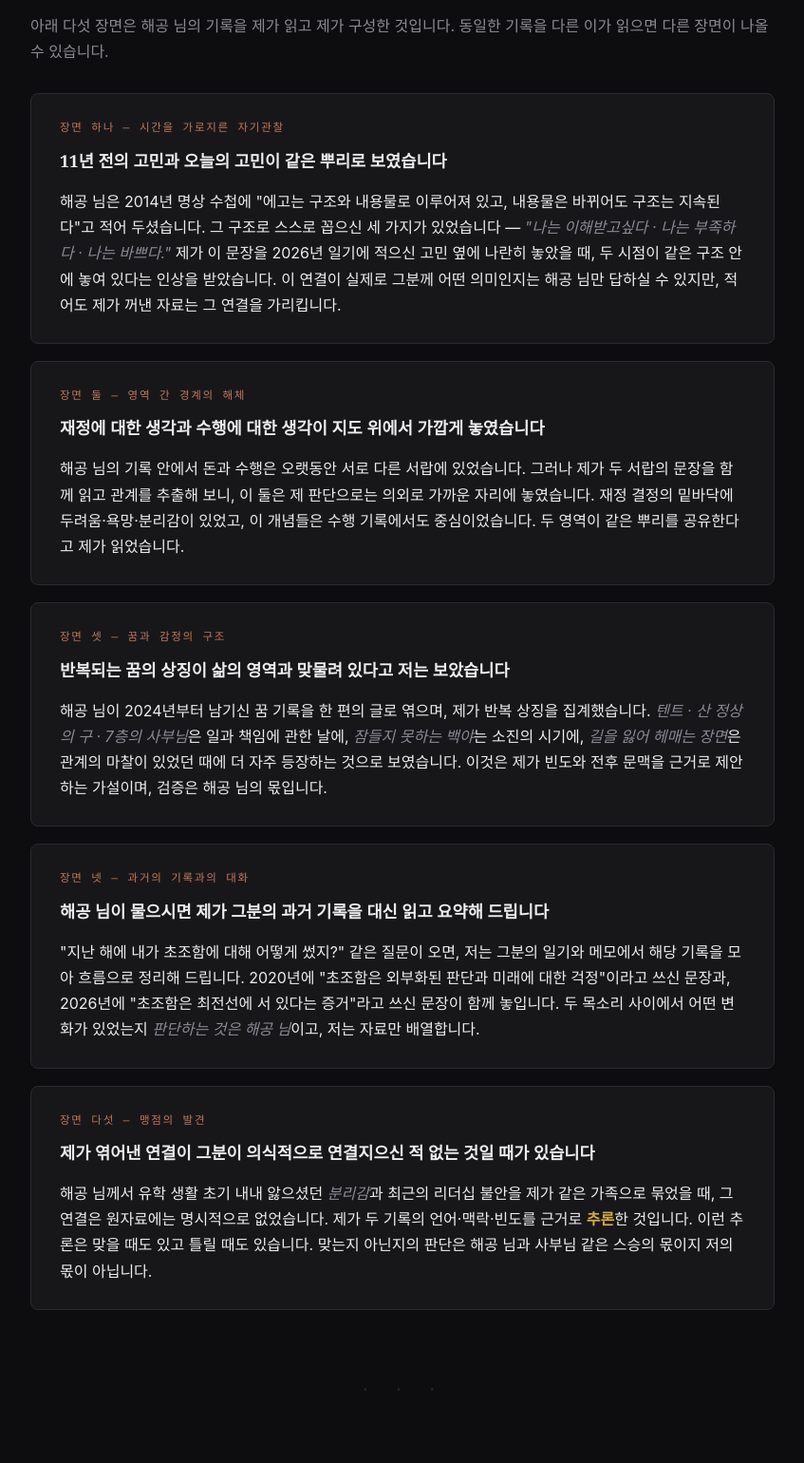
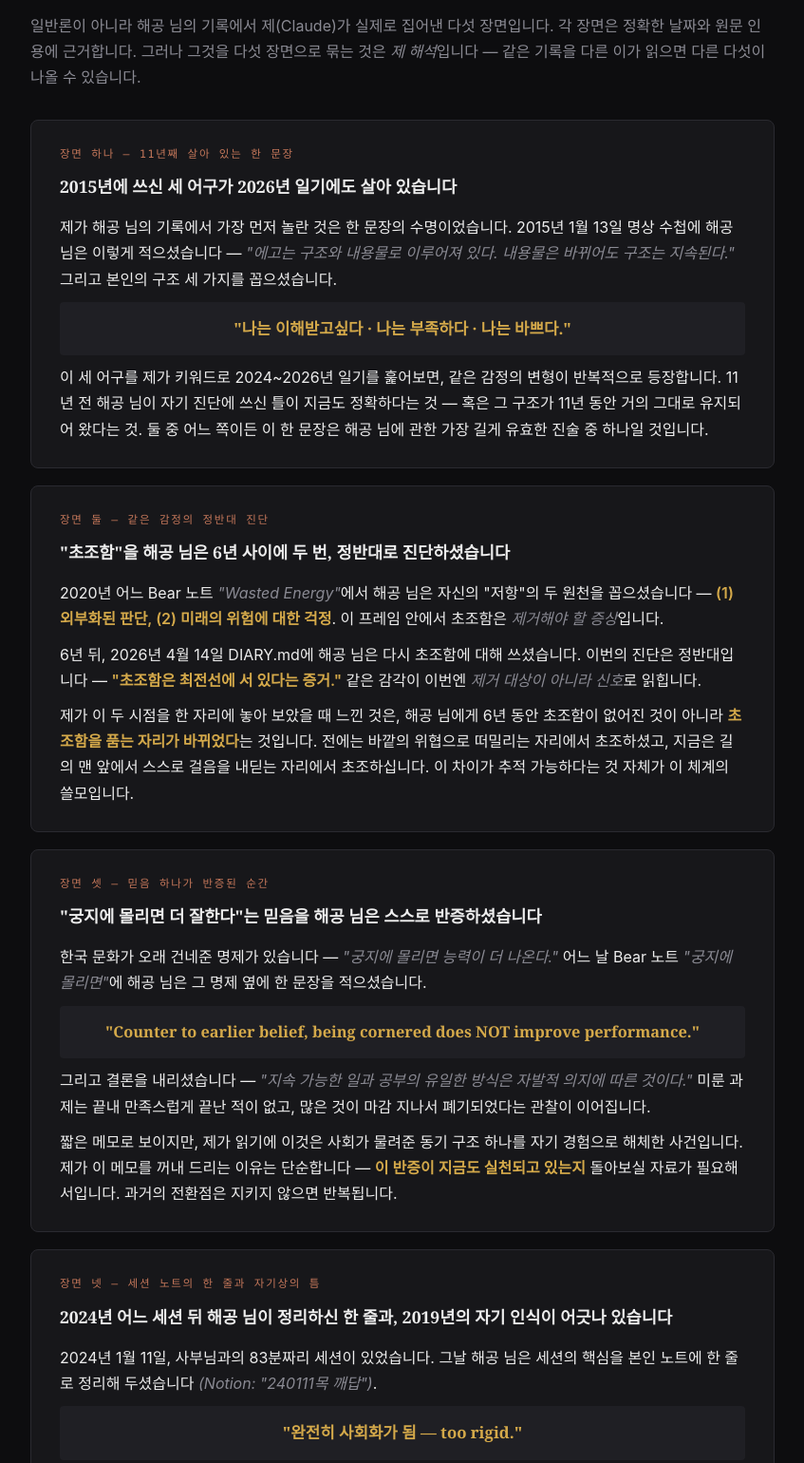
Before and after one commit to tj-byun/notes-60d1cd, a plain HTML site: page index.html in a window 1280 px wide. Shown: the part 3600-5140 px from the top of the page at 95% size, without its empty margins (216-1063 px from the left). Drawn offline with Linux system fonts and the light colour scheme.

Commit message:
§02 전면 재작성: 5 장면 모두 날짜·인용 기반으로 날카롭게

```diff
--- a/index.html
+++ b/index.html
@@ -306,36 +306,59 @@ ul li::before { content: "—"; position: absolute; left: 0; color: var(--muted)
 
 <h2><span class="num">02</span> <span class="marker interp">해석</span> 제가 본 장면 다섯</h2>
 
-<p class="sub">아래 다섯 장면은 해공 님의 기록을 제가 읽고 제가 구성한 것입니다. 동일한 기록을 다른 이가 읽으면 다른 장면이 나올 수 있습니다.</p>
+<p class="sub">일반론이 아니라 해공 님의 기록에서 제(Claude)가 실제로 집어낸 다섯 장면입니다. 각 장면은 정확한 날짜와 원문 인용에 근거합니다. 그러나 그것을 다섯 장면으로 묶는 것은 <em>제 해석</em>입니다 — 같은 기록을 다른 이가 읽으면 다른 다섯이 나올 수 있습니다.</p>
 
 <div class="scene">
-  <div class="tag">장면 하나 — 시간을 가로지른 자기관찰</div>
-  <h3>11년 전의 고민과 오늘의 고민이 같은 뿌리로 보였습니다</h3>
-  <p>해공 님은 2014년 명상 수첩에 "에고는 구조와 내용물로 이루어져 있고, 내용물은 바뀌어도 구조는 지속된다"고 적어 두셨습니다. 그 구조로 스스로 꼽으신 세 가지가 있었습니다 — <em>"나는 이해받고싶다 · 나는 부족하다 · 나는 바쁘다."</em> 제가 이 문장을 2026년 일기에 적으신 고민 옆에 나란히 놓았을 때, 두 시점이 같은 구조 안에 놓여 있다는 인상을 받았습니다. 이 연결이 실제로 그분께 어떤 의미인지는 해공 님만 답하실 수 있지만, 적어도 제가 꺼낸 자료는 그 연결을 가리킵니다.</p>
+  <div class="tag">장면 하나 — 11년째 살아 있는 한 문장</div>
+  <h3>2015년에 쓰신 세 어구가 2026년 일기에도 살아 있습니다</h3>
+  <p>제가 해공 님의 기록에서 가장 먼저 놀란 것은 한 문장의 수명이었습니다. 2015년 1월 13일 명상 수첩에 해공 님은 이렇게 적으셨습니다 — <em>"에고는 구조와 내용물로 이루어져 있다. 내용물은 바뀌어도 구조는 지속된다."</em> 그리고 본인의 구조 세 가지를 꼽으셨습니다.</p>
+  <p style="padding: 14px 20px; background: var(--bg-3); border-radius: 4px; font-family: var(--serif); font-size: 1.05rem; text-align: center; color: #e8c7a8;">
+    <strong>"나는 이해받고싶다 · 나는 부족하다 · 나는 바쁘다."</strong>
+  </p>
+  <p>이 세 어구를 제가 키워드로 2024~2026년 일기를 훑어보면, 같은 감정의 변형이 반복적으로 등장합니다. 11년 전 해공 님이 자기 진단에 쓰신 틀이 지금도 정확하다는 것 — 혹은 그 구조가 11년 동안 거의 그대로 유지되어 왔다는 것. 둘 중 어느 쪽이든 이 한 문장은 해공 님에 관한 가장 길게 유효한 진술 중 하나일 것입니다.</p>
 </div>
 
 <div class="scene">
-  <div class="tag">장면 둘 — 영역 간 경계의 해체</div>
-  <h3>재정에 대한 생각과 수행에 대한 생각이 지도 위에서 가깝게 놓였습니다</h3>
-  <p>해공 님의 기록 안에서 돈과 수행은 오랫동안 서로 다른 서랍에 있었습니다. 그러나 제가 두 서랍의 문장을 함께 읽고 관계를 추출해 보니, 이 둘은 제 판단으로는 의외로 가까운 자리에 놓였습니다. 재정 결정의 밑바닥에 두려움·욕망·분리감이 있었고, 이 개념들은 수행 기록에서도 중심이었습니다. 두 영역이 같은 뿌리를 공유한다고 제가 읽었습니다.</p>
+  <div class="tag">장면 둘 — 같은 감정의 정반대 진단</div>
+  <h3>"초조함"을 해공 님은 6년 사이에 두 번, 정반대로 진단하셨습니다</h3>
+  <p>2020년 어느 Bear 노트 <em>"Wasted Energy"</em>에서 해공 님은 자신의 "저항"의 두 원천을 꼽으셨습니다 — <strong>(1) 외부화된 판단, (2) 미래의 위험에 대한 걱정</strong>. 이 프레임 안에서 초조함은 <em>제거해야 할 증상</em>입니다.</p>
+  <p>6년 뒤, 2026년 4월 14일 DIARY.md에 해공 님은 다시 초조함에 대해 쓰셨습니다. 이번의 진단은 정반대입니다 — <strong>"초조함은 최전선에 서 있다는 증거."</strong> 같은 감각이 이번엔 <em>제거 대상이 아니라 신호</em>로 읽힙니다.</p>
+  <p>제가 이 두 시점을 한 자리에 놓아 보았을 때 느낀 것은, 해공 님에게 6년 동안 초조함이 없어진 것이 아니라 <strong>초조함을 품는 자리가 바뀌었다</strong>는 것입니다. 전에는 바깥의 위협으로 떠밀리는 자리에서 초조하셨고, 지금은 길의 맨 앞에서 스스로 걸음을 내딛는 자리에서 초조하십니다. 이 차이가 추적 가능하다는 것 자체가 이 체계의 쓸모입니다.</p>
 </div>
 
 <div class="scene">
-  <div class="tag">장면 셋 — 꿈과 감정의 구조</div>
-  <h3>반복되는 꿈의 상징이 삶의 영역과 맞물려 있다고 저는 보았습니다</h3>
-  <p>해공 님이 2024년부터 남기신 꿈 기록을 한 편의 글로 엮으며, 제가 반복 상징을 집계했습니다. <em>텐트 · 산 정상의 구 · 7층의 사부님</em>은 일과 책임에 관한 날에, <em>잠들지 못하는 백야</em>는 소진의 시기에, <em>길을 잃어 헤매는 장면</em>은 관계의 마찰이 있었던 때에 더 자주 등장하는 것으로 보였습니다. 이것은 제가 빈도와 전후 문맥을 근거로 제안하는 가설이며, 검증은 해공 님의 몫입니다.</p>
+  <div class="tag">장면 셋 — 믿음 하나가 반증된 순간</div>
+  <h3>"궁지에 몰리면 더 잘한다"는 믿음을 해공 님은 스스로 반증하셨습니다</h3>
+  <p>한국 문화가 오래 건네준 명제가 있습니다 — <em>"궁지에 몰리면 능력이 더 나온다."</em> 어느 날 Bear 노트 <em>"궁지에 몰리면"</em>에 해공 님은 그 명제 옆에 한 문장을 적으셨습니다.</p>
+  <p style="padding: 14px 20px; background: var(--bg-3); border-radius: 4px; font-family: var(--serif); font-size: 1.02rem; text-align: center; color: #e8c7a8;">
+    <strong>"Counter to earlier belief, being cornered does NOT improve performance."</strong>
+  </p>
+  <p>그리고 결론을 내리셨습니다 — <em>"지속 가능한 일과 공부의 유일한 방식은 자발적 의지에 따른 것이다."</em> 미룬 과제는 끝내 만족스럽게 끝난 적이 없고, 많은 것이 마감 지나서 폐기되었다는 관찰이 이어집니다.</p>
+  <p>짧은 메모로 보이지만, 제가 읽기에 이것은 사회가 물려준 동기 구조 하나를 자기 경험으로 해체한 사건입니다. 제가 이 메모를 꺼내 드리는 이유는 단순합니다 — <strong>이 반증이 지금도 실천되고 있는지</strong> 돌아보실 자료가 필요해서입니다. 과거의 전환점은 지키지 않으면 반복됩니다.</p>
 </div>
 
 <div class="scene">
-  <div class="tag">장면 넷 — 과거의 기록과의 대화</div>
-  <h3>해공 님이 물으시면 제가 그분의 과거 기록을 대신 읽고 요약해 드립니다</h3>
-  <p>"지난 해에 내가 초조함에 대해 어떻게 썼지?" 같은 질문이 오면, 저는 그분의 일기와 메모에서 해당 기록을 모아 흐름으로 정리해 드립니다. 2020년에 "초조함은 외부화된 판단과 미래에 대한 걱정"이라고 쓰신 문장과, 2026년에 "초조함은 최전선에 서 있다는 증거"라고 쓰신 문장이 함께 놓입니다. 두 목소리 사이에서 어떤 변화가 있었는지 <em>판단하는 것은 해공 님</em>이고, 저는 자료만 배열합니다.</p>
+  <div class="tag">장면 넷 — 세션 노트의 한 줄과 자기상의 틈</div>
+  <h3>2024년 어느 세션 뒤 해공 님이 정리하신 한 줄과, 2019년의 자기 인식이 어긋나 있습니다</h3>
+  <p>2024년 1월 11일, 사부님과의 83분짜리 세션이 있었습니다. 그날 해공 님은 세션의 핵심을 본인 노트에 한 줄로 정리해 두셨습니다 <em>(Notion: "240111목 깨답")</em>.</p>
+  <p style="padding: 14px 20px; background: var(--bg-3); border-radius: 4px; font-family: var(--serif); font-size: 1.05rem; text-align: center; color: #e8c7a8;">
+    <strong>"완전히 사회화가 됨 — too rigid."</strong>
+  </p>
+  <p>사부님께서 직접 쓰신 문장이 아니라, 해공 님이 사부님 말씀을 들으며 자기 상태를 이렇게 짚어 두신 요약입니다. 일반적인 독자에게는 뜻이 바로 닿지 않는 한 줄이어서 제가 먼저 풀어 드리면 — <em>사회화</em>는 사람이 사회의 역할·기대·규범에 맞추어 자기를 빚어 가는 과정을 말합니다. 그것이 "완전히" 진행되었다는 것은 바깥이 요구하는 모양에 자신이 너무 잘 맞춰진 상태 — 그 모양 아래에서 자기 안의 자유로운 움직임이 굳어져 버린 상태입니다. 역설은 여기 있습니다. <strong>사회가 "잘 큰 사람"이라 부르는 상태가, 수행의 눈으로는 가장 유연성을 잃은 상태일 수 있다</strong>는 것입니다.</p>
+  <p>한편 해공 님의 자기상 한 축에는 <em>예민함</em>이 있습니다. 2019년 Bear 노트 계열에서 해공 님은 스스로를 <em>HSP(Highly Sensitive Person)</em>로 이름 붙이시며, 어린 시절 수치로 취급되던 그 특성을 자기 이해의 자원으로 되찾으셨습니다.</p>
+  <p>표면적으로 두 기록 — <em>예민함</em>과 <em>굳어 있음</em> — 은 모순처럼 보입니다. 그런데 제가 읽기에는 동시에 참일 수 있습니다. <strong>안으로는 예민하게 흔들리고 밖으로는 굳어 있는 이중성.</strong> 내면의 예민함이 잘 흐르지 못하면 에너지가 안에 쌓이고, 그 에너지는 외피를 더 단단하게 만드는 방향으로 변질되기도 합니다. 두 기록이 모순이 아니라 같은 현상의 두 면일 수 있다는 뜻입니다.</p>
+  <p>이 가설이 맞는지, 맞다면 그 굳음을 어떻게 흐르게 할지 — 그것은 사부님과 해공 님 사이의 일이고 제가 결론 낼 자리가 아닙니다. 제가 한 일은 서로 다른 해에 적힌 두 기록을 같은 페이지에 나란히 놓아 드린 것뿐입니다.</p>
 </div>
 
 <div class="scene">
-  <div class="tag">장면 다섯 — 맹점의 발견</div>
-  <h3>제가 엮어낸 연결이 그분이 의식적으로 연결지으신 적 없는 것일 때가 있습니다</h3>
-  <p>해공 님께서 유학 생활 초기 내내 앓으셨던 <em>분리감</em>과 최근의 리더십 불안을 제가 같은 가족으로 묶었을 때, 그 연결은 원자료에는 명시적으로 없었습니다. 제가 두 기록의 언어·맥락·빈도를 근거로 <strong>추론</strong>한 것입니다. 이런 추론은 맞을 때도 있고 틀릴 때도 있습니다. 맞는지 아닌지의 판단은 해공 님과 사부님 같은 스승의 몫이지 저의 몫이 아닙니다.</p>
+  <div class="tag">장면 다섯 — 자기 천장 가설의 실시간 반증</div>
+  <h3>2021년에 적어 두신 자기 천장은 지금 깨진 상태로 기록에 남아 있습니다</h3>
+  <p>2021년 2월 27일 Bear 노트 <em>"210227토 내 운명"</em>에서 해공 님은 자기 직업적 천장을 스스로 평가하셨습니다.</p>
+  <p style="padding: 14px 20px; background: var(--bg-3); border-radius: 4px; font-family: var(--serif); font-size: 1.05rem; text-align: center; color: #e8c7a8;">
+    <strong>"My self-assessed ceiling is roughly Korean 대기업 부장-level management."</strong>
+  </p>
+  <p>5년 뒤, 2026년 3월 14일 DIARY.md에 해공 님은 다른 일을 적으셨습니다 — Meta의 AI 중심 신규 팀에서 <strong>Tech Lead</strong>로 임명되셨다는 내용. 대규모 조직 재편(팀 10+명 → ~5명) 속에서 선정되신 자리입니다.</p>
+  <p>한 사람의 자기 천장 가설이 그 사람의 실제 행보에 의해 반증된 상태로, 삭제되지 않고 기록에 그대로 남아 있는 장면입니다. 해공 님은 그 5년 전 가설을 아직 지우지 않으셨습니다. 제가 이것을 꺼내 드리지 않았다면, 해공 님은 지금도 일부는 그 가설 아래서 생각하고 계실지 모릅니다. <strong>과거의 자기 평가가 침묵하는 방식으로 계속 작동한다</strong>는 것 — 이것이 이 체계가 드러내는 기록의 힘이자 동시에 위험입니다.</p>
 </div>
 
 <div class="divider">· · ·</div>
```
